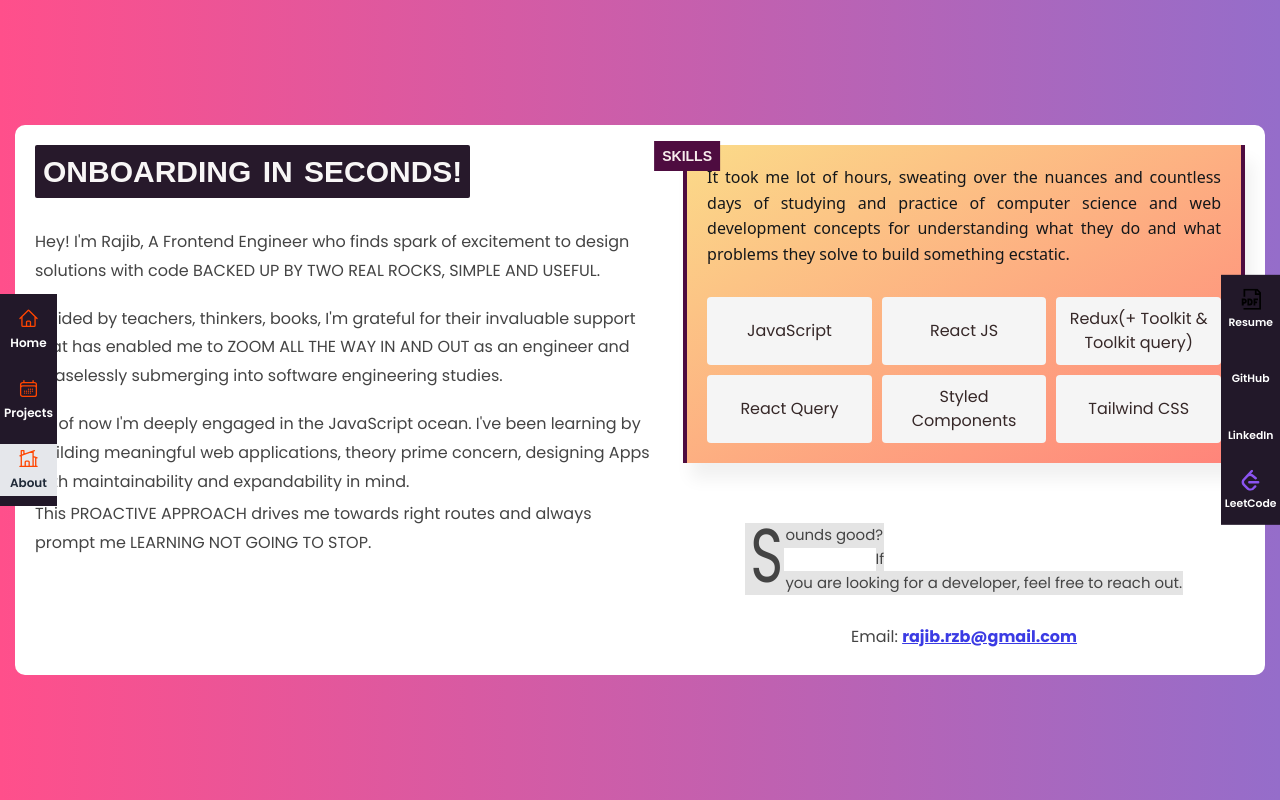
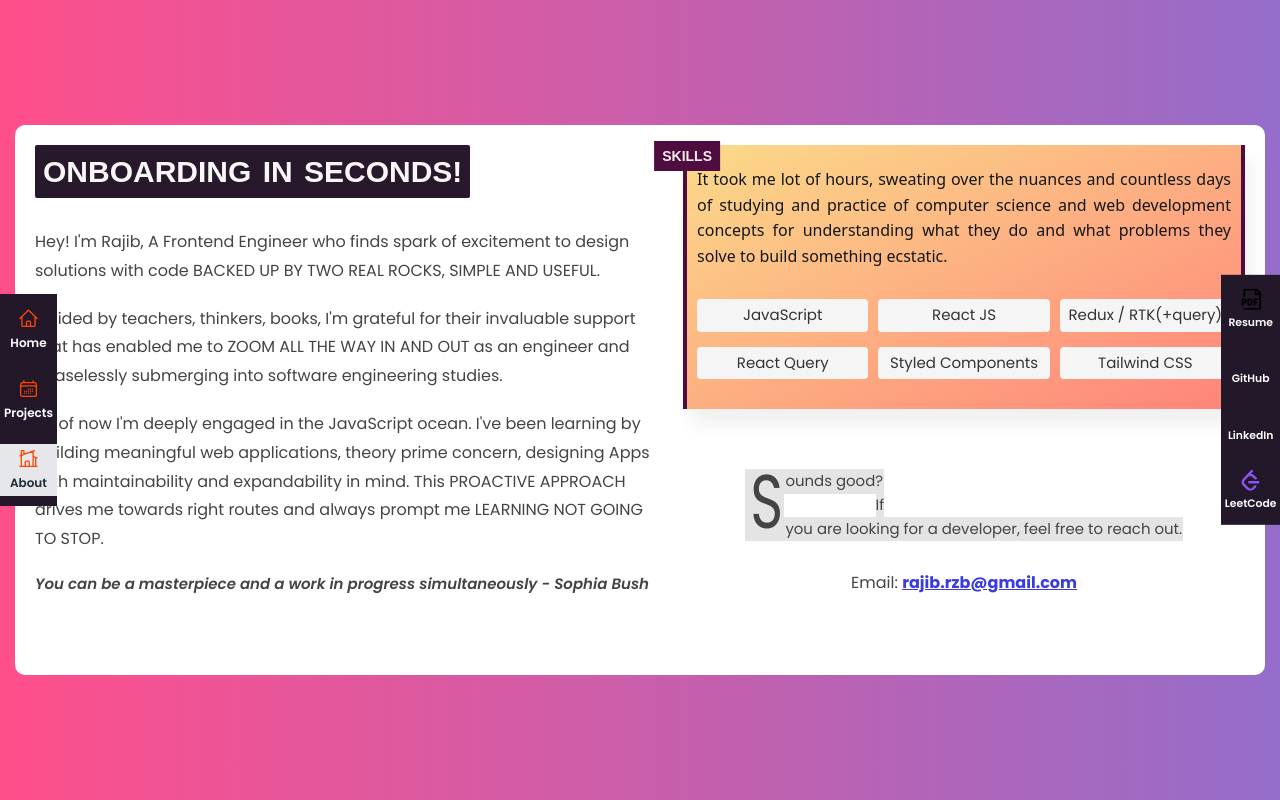
Before and after one commit to rajib18197/portfolio, a React (Vite) app: page /about in a window 1280 px wide. Built offline with nearby package versions, Linux system fonts and the light colour scheme; some icons are missing; a web font is replaced by a local one.

Commit message:
added contact info

```diff
--- a/src/components/about/Description.jsx
+++ b/src/components/about/Description.jsx
@@ -6,9 +6,6 @@ const StyledDescription = styled.div`
   display: flex;
   flex-direction: column;
   gap: 1.9rem;
-  /* display: grid;
-  grid-template-columns: 1fr 1fr; */
-  /* gap: 2rem; */
 
   @media (max-width: 59em) {
     grid-column: 1 / -1;
@@ -34,6 +31,14 @@ const Paragraph = styled.p`
   }
 `;
 
+const Quote = styled.p`
+  font-size: 1.5rem;
+  font-style: italic;
+  /* background-color: orangered; */
+  color: #444;
+  font-weight: 600;
+`;
+
 export default function Description() {
   return (
     <StyledDescription>
@@ -56,6 +61,11 @@ export default function Description() {
           prompt me LEARNING NOT GOING TO STOP.
         </span>
       </Paragraph>
+
+      <Quote>
+        You can be a masterpiece and a work in progress simultaneously - Sophia
+        Bush
+      </Quote>
     </StyledDescription>
   );
 }
--- a/src/components/about/Skills.jsx
+++ b/src/components/about/Skills.jsx
@@ -11,7 +11,7 @@ const Skill = styled.div`
   color: #f7b9b9;
   border-left: 4px solid #4e0c40;
   border-right: 4px solid #4e0c40;
-  padding: 2rem;
+  padding: 2.2rem 1rem 1rem 1rem;
   /* height: max-content; */
   /* width: max-content; */
   position: relative;
@@ -63,26 +63,20 @@ const SkillIntro = styled.p`
 const ButtonContainer = styled.div`
   display: grid;
   grid-template-columns: repeat(3, 1fr);
-  gap: 1rem;
+  column-gap: 1rem;
+  row-gap: 1.5rem;
 `;
 
 const Button = styled.button`
   border: none;
   outline: none;
-  padding: 1rem 2rem;
-  font-size: 1.6rem;
-  /* font-family: "Josefin Sans", sans-serif; */
-  /* font-weight: 700; */
-  /* width: max-content; */
-  text-align: center;
+  font-size: 1.5rem;
+  /* text-align: center; */
   display: inline-block;
-  padding: 1rem;
-  background-color: rgba(245, 21, 152, 0.9);
+  padding: 0.5rem;
   background-color: #f5f5f5;
-  color: #362828;
+  color: #333;
   border-radius: 4px;
-  /* border-bottom-left-radius: 50%;
-  border-bottom-right-radius: 50%; */
 `;
 
 export default function Skills() {
@@ -98,13 +92,11 @@ export default function Skills() {
         for understanding what they do and what problems they solve to build
         something ecstatic.
       </SkillIntro>
-      {/* Front-end development with React and modern libraries course */}
-      {/* You want to truly master React development, including common libraries needed to build real-world apps: React Router, Redux, React Query, React Hooks Form, and many others */}
 
       <ButtonContainer>
         <Button>JavaScript</Button>
         <Button>React JS</Button>
-        <Button>Redux(+ Toolkit & Toolkit query)</Button>
+        <Button>Redux / RTK(+query)</Button>
         <Button>React Query</Button>
         <Button>Styled Components</Button>
         <Button>Tailwind CSS</Button>
```
